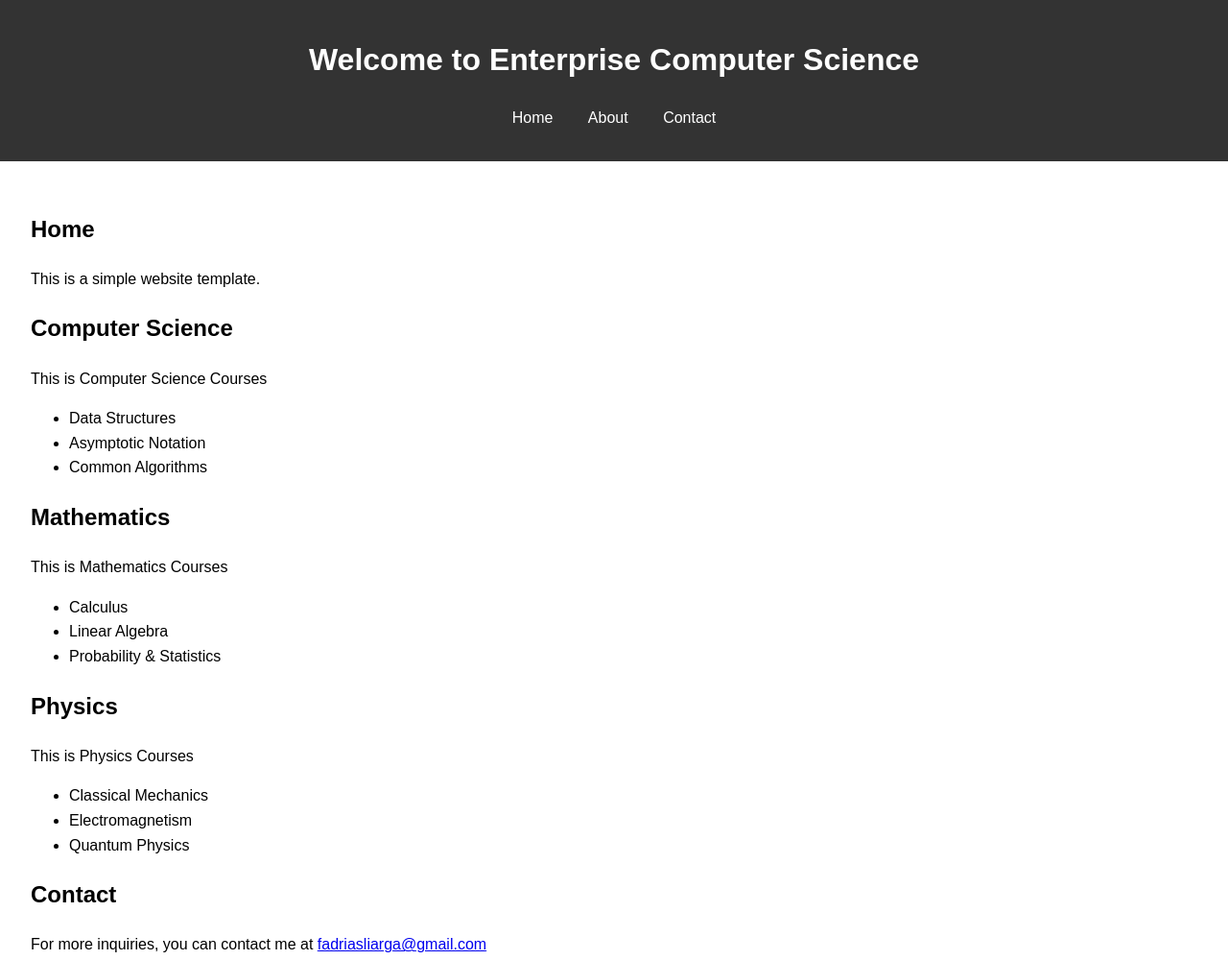
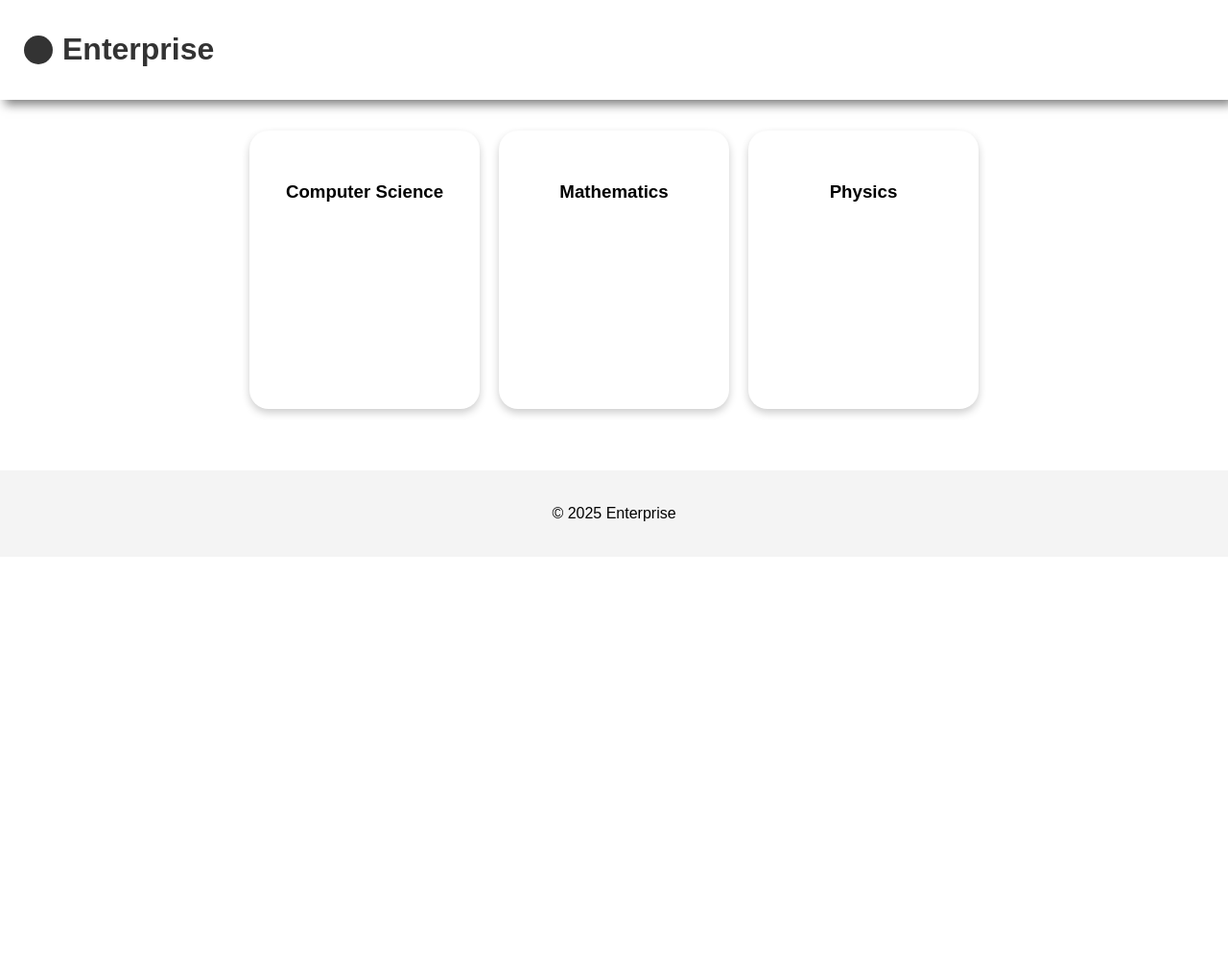
Before and after one commit to Fadri-Ashley/Enterprise-LPS, a plain HTML site: page index.html in a window 1280 px wide. Shown: the top 1000 px of the page at 96% size. After the commit the page ends 800 px from the top, so only its background shows below. Drawn offline with Linux system fonts and the light colour scheme.

Commit message:
add card

```diff
--- a/index.html
+++ b/index.html
@@ -1,73 +1,35 @@
 <!DOCTYPE html>
 <html lang="en">
   <head>
-    <meta charset="UTF-8">
-    <meta name="viewport" content="width=device-width, initial-scale=1.0">
+    <meta charset="UTF-8" />
+    <meta name="viewport" content="width=device-width, initial-scale=1.0" />
     <title>Enterprise Computer Science</title>
-    <link rel="stylesheet" href="style.css">
+    <link rel="stylesheet" href="style.css" />
   </head>
   <body>
     <header>
-        <h1>Welcome to Enterprise Computer Science</h1>
-        <nav>
-            <ul>
-                <li><a href="#home">Home</a></li>
-                <li><a href="#about">About</a></li>
-                <li><a href="#contact">Contact</a></li>
-            </ul>
-        </nav>
+      <div class="circle"></div>
+      <h1>Enterprise</h1>
     </header>
 
     <main>
-        <section id="home">
-            <h2>Home</h2>
-            <p>This is a simple website template.</p>
-        </section>
+      <div class="card-group">
+        <div class="card">
+          <h3>Computer Science</h3>
+        </div>
 
-        <section id="computer-science">
-            <h2>Computer Science</h2>
-            <p>This is Computer Science Courses</p>
-            <div class="course">
-                <ul>
-                    <li>Data Structures</li>
-                    <li>Asymptotic Notation</li>
-                    <li>Common Algorithms</li>
-                </ul>
+        <div class="card">
+          <h3>Mathematics</h3>
         </div>
-        </section>
 
-        <section id="math">
-            <h2>Mathematics</h2>
-            <p>This is Mathematics Courses</p>
-            <div class="course">
-                <ul>
-                    <li>Calculus</li>
-                    <li>Linear Algebra</li>
-                    <li>Probability & Statistics</li>
-                </ul>
+        <div class="card">
+          <h3>Physics</h3>
         </div>
-        </section>
-
-        <section id="physics">
-            <h2>Physics</h2>
-            <p>This is Physics Courses</p>
-            <div class="course">
-                <ul>
-                    <li>Classical Mechanics</li>
-                    <li>Electromagnetism</li>
-                    <li>Quantum Physics</li>
-                </ul>
       </div>
-        </section>
-
-        <section id="contact">
-            <h2>Contact</h2>
-            <p>For more inquiries, you can contact me at <a href="fadriasliarga@gmail.com">fadriasliarga@gmail.com</a></p>
-        </section>
     </main>
 
     <footer>
-        <p>&copy; 2025 Enterprise Computer Science</p>
+      <p>&copy; 2025 Enterprise</p>
     </footer>
 
     <script src="script.js"></script>
--- a/style.css
+++ b/style.css
@@ -6,29 +6,56 @@ body {
 }
 
 header {
-    background-color: #333;
+    display: flex;
+    align-items: center;
+    background-color: white;
     color: white;
-    padding: 1em 0;
-    text-align: center;
+    padding: 5px;
+    text-align: left;
+    box-shadow: 5px 5px 10px rgba(0, 0, 0, 0.5);
 }
 
-nav ul {
-    list-style: none;
-    padding: 0;
+.circle {
+    width: 30px;
+    height: 30px;
+    background-color: #333;
+    border-radius: 50%;
+    margin-right: 10px;
+    margin-left: 20px;
 }
 
-nav ul li {
-    display: inline;
-    margin: 0 1em;
-}
-
-nav ul li a {
-    color: white;
-    text-decoration: none;
+h1 {
+    color: #333;
 }
 
 main {
     padding: 2em;
+}
+
+.card-group {
+    display: flex;
+    flex-wrap: wrap;
+    gap: 20px;
+    justify-content: center;
+}
+
+.card {
+    width: 200px;
+    height: 250px;
+    background: #fff;
+    border-radius: 20px;
+    padding: 20px;
+    transition: 0.3s;
+    box-shadow: 0 4px 8px 0 rgba(0, 0, 0, 0.2);
+}
+
+.card:hover {
+    box-shadow: 0 8px 16px 0 rgba(0,0,0,0.2);
+}
+
+h3 {
+    text-align: center;
+    padding: 10px;
 }
 
 footer {
```
Lines whose indentation alone changed are shown as unchanged.
